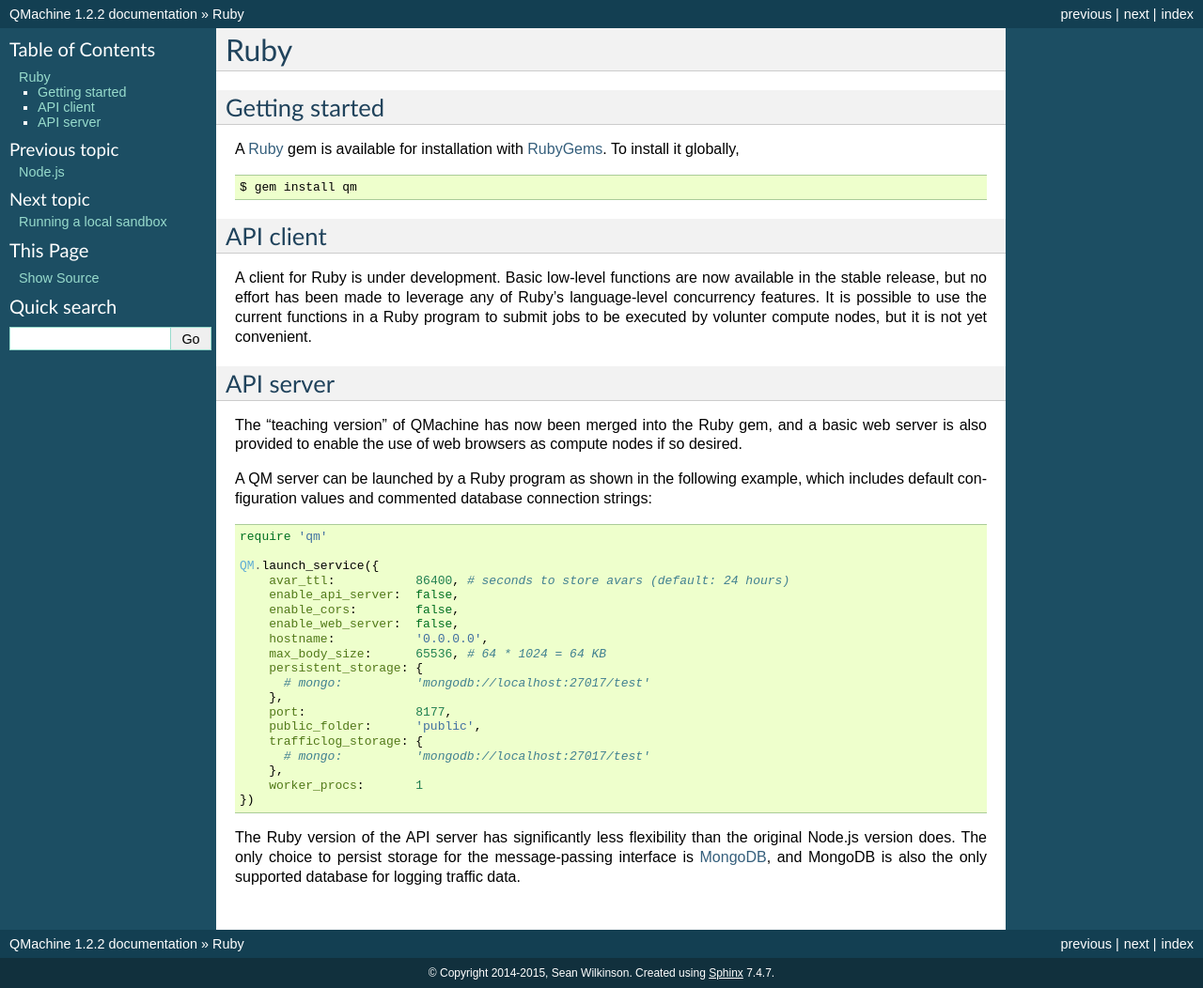
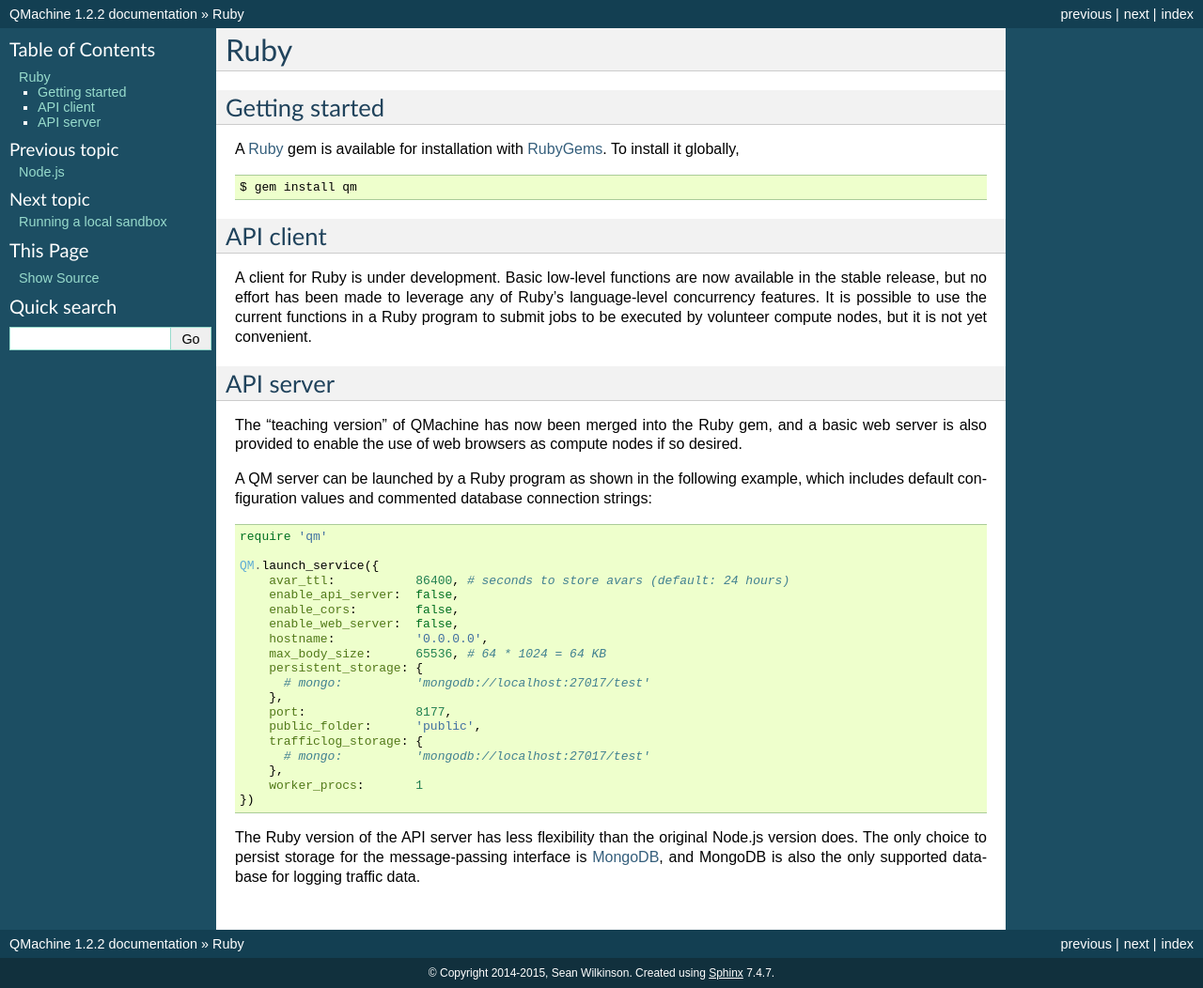
Before and after one commit to qmachine/qmachine, a Sphinx documentation site: the page built from docs/ruby.rst, in a window 1280 px wide. Shown: the whole page at 94% size. Built offline with Sphinx 7.4.7, drawn with Linux system fonts in a browser that asks for light colours.

Commit message:
Edited docs for Ruby

```diff
--- a/docs/ruby.rst
+++ b/docs/ruby.rst
@@ -18,7 +18,7 @@ API client
 A client for Ruby is under development. Basic low-level functions are now
 available in the stable release, but no effort has been made to leverage any of
 Ruby's language-level concurrency features. It is possible to use the current
-functions in a Ruby program to submit jobs to be executed by volunter compute
+functions in a Ruby program to submit jobs to be executed by volunteer compute
 nodes, but it is not yet convenient.
 
 
@@ -59,8 +59,8 @@ connection strings:
 .. `QM::launch_service` in order to look as similar to Node.js as possible. Is
 .. this a "terrible" thing to do in Ruby?
 
-The Ruby version of the API server has significantly less flexibility than the
-original Node.js version does. The only choice to persist storage for the
+The Ruby version of the API server has less flexibility than the original
+Node.js version does. The only choice to persist storage for the
 message-passing interface is MongoDB_, and MongoDB is also the only supported
 database for logging traffic data.
 
```
